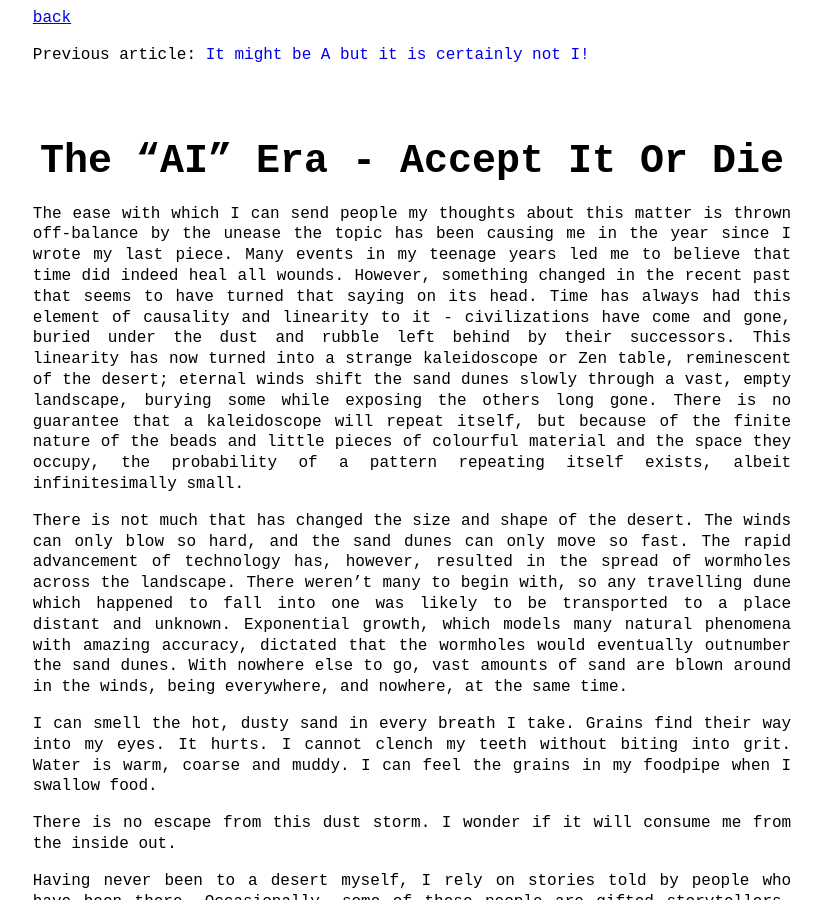
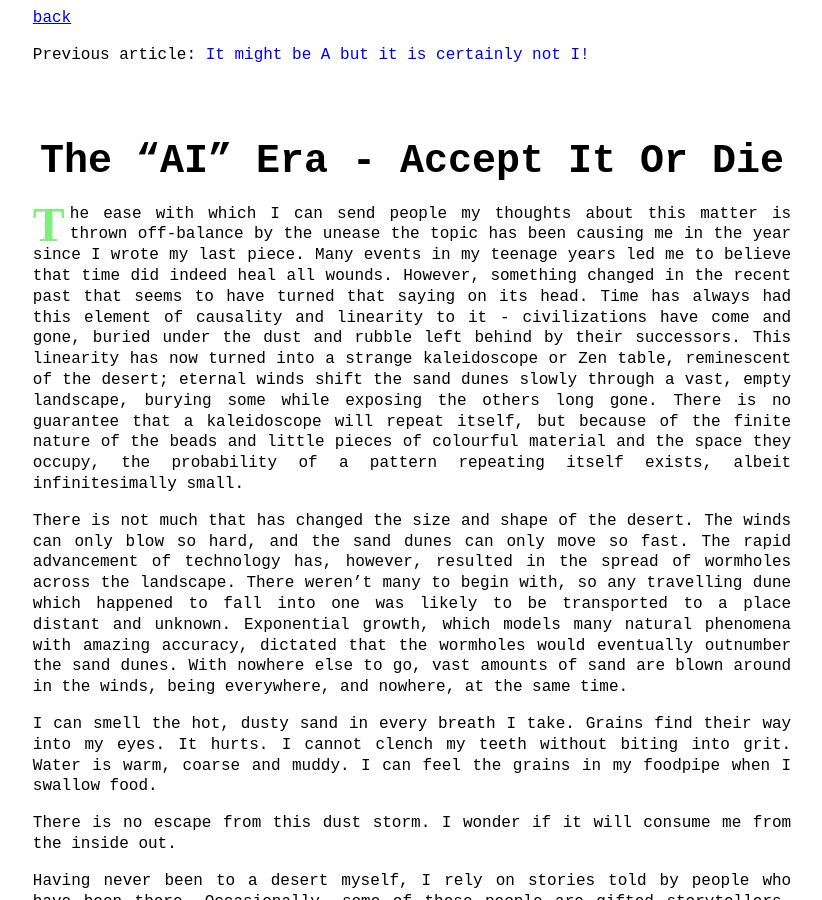
Before and after one commit to NNNILabs/NNNILabs.github.io, a Jekyll site: the page built from _posts/2026-05-01-The-Grift-that-keeps-on-Grifting.md, in a window 1280 px wide and 900 px high. Shown: the whole window, without its empty margins (228-1050 px from the left). Built offline with Jekyll 4.4.1, drawn with Linux system fonts in a browser that asks for light colours.

Commit message:
Update 2026-05-01-The-Grift-that-keeps-on-Grifting.md
added dropcap to starting paragraph

```diff
--- a/_posts/2026-05-01-The-Grift-that-keeps-on-Grifting.md
+++ b/_posts/2026-05-01-The-Grift-that-keeps-on-Grifting.md
@@ -8,7 +8,7 @@
 
 # The "AI" Era - Accept It Or Die
 
-The ease with which I can send people my thoughts about this matter is thrown off-balance by the unease the topic has been causing me in the year since I wrote my last piece. Many events in my teenage years led me to believe that time did indeed heal all wounds. However, something changed in the recent past that seems to have turned that saying on its head. Time has always had this element of causality and linearity to it - civilizations have come and gone, buried under the dust and rubble left behind by their successors. This linearity has now turned into a strange kaleidoscope or Zen table, reminescent of the desert; eternal winds shift the sand dunes slowly through a vast, empty landscape, burying some while exposing the others long gone. There is no guarantee that a kaleidoscope will repeat itself, but because of the finite nature of the beads and little pieces of colourful material and the space they occupy, the probability of a pattern repeating itself exists, albeit infinitesimally small.
+<span id="dropcap">T</span>he ease with which I can send people my thoughts about this matter is thrown off-balance by the unease the topic has been causing me in the year since I wrote my last piece. Many events in my teenage years led me to believe that time did indeed heal all wounds. However, something changed in the recent past that seems to have turned that saying on its head. Time has always had this element of causality and linearity to it - civilizations have come and gone, buried under the dust and rubble left behind by their successors. This linearity has now turned into a strange kaleidoscope or Zen table, reminescent of the desert; eternal winds shift the sand dunes slowly through a vast, empty landscape, burying some while exposing the others long gone. There is no guarantee that a kaleidoscope will repeat itself, but because of the finite nature of the beads and little pieces of colourful material and the space they occupy, the probability of a pattern repeating itself exists, albeit infinitesimally small.
 
 There is not much that has changed the size and shape of the desert. The winds can only blow so hard, and the sand dunes can only move so fast. The rapid advancement of technology has, however, resulted in the spread of wormholes across the landscape. There weren't many to begin with, so any travelling dune which happened to fall into one was likely to be transported to a place distant and unknown. Exponential growth, which models many natural phenomena with amazing accuracy, dictated that the wormholes would eventually outnumber the sand dunes. With nowhere else to go, vast amounts of sand are blown around in the winds, being everywhere, and nowhere, at the same time.
 
```
